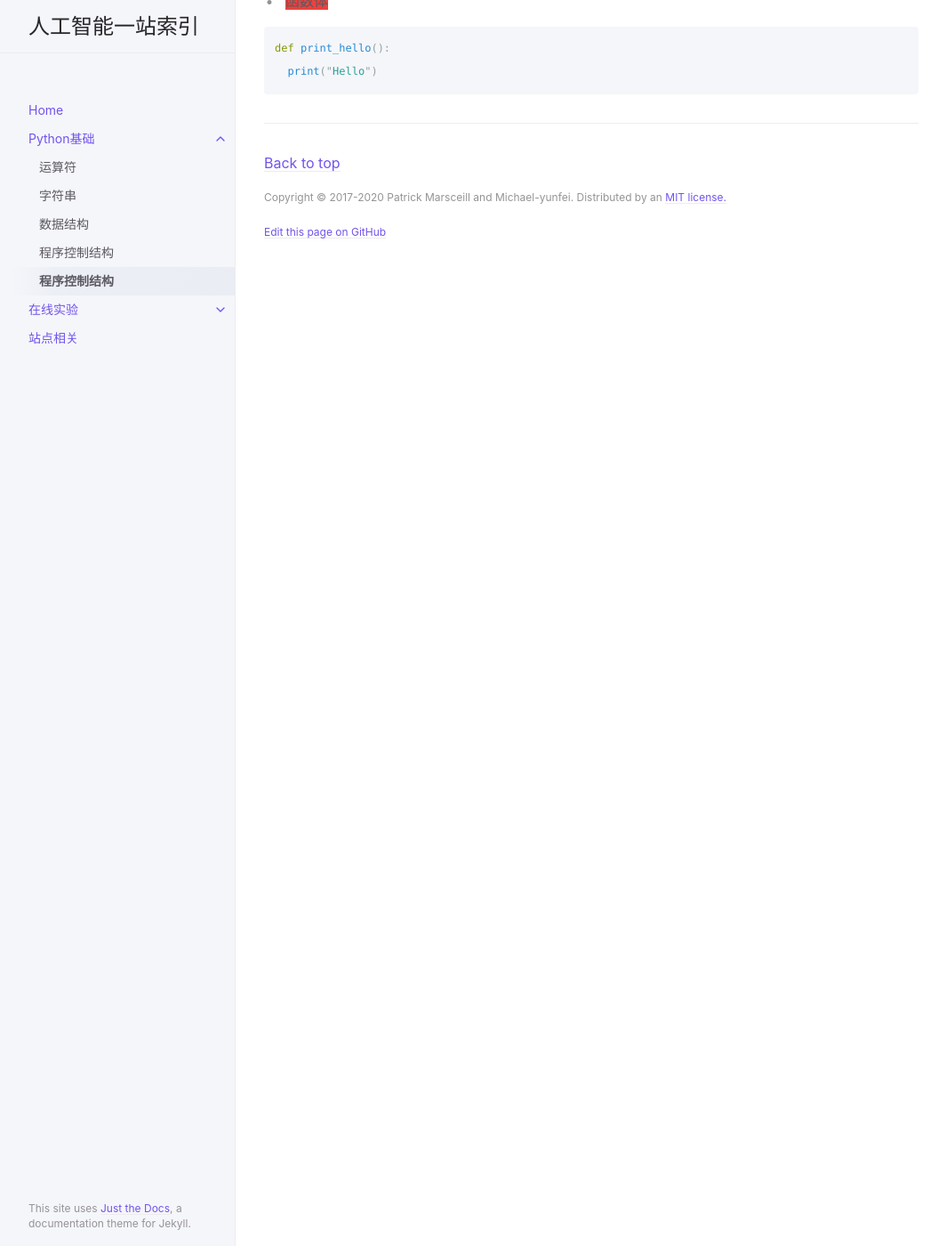
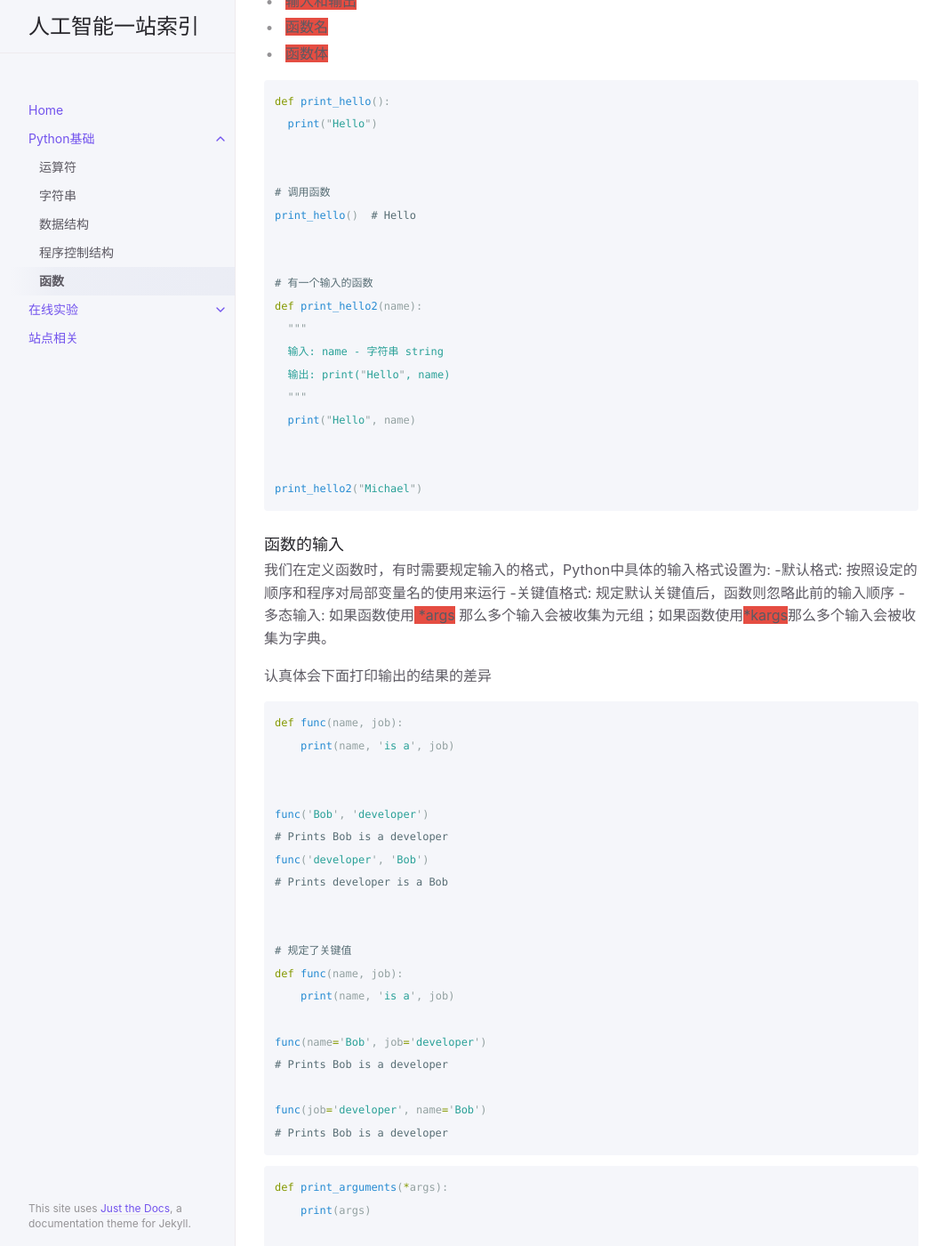
Before and after one commit to Michael-yunfei/avwebv2, a Jekyll site: the page built from docs/IntroPython/function.md, in a window 1280 px wide and 1400 px high, scrolled down 446 px. Shown: the whole window at 89% size, without its empty margins (107-1171 px from the left). Built offline with Jekyll 4.4.1, drawn with Linux system fonts in a browser that asks for light colours; some of the changed text lies outside the part shown.

Commit message:
update function page

````diff
--- a/docs/IntroPython/function.md
+++ b/docs/IntroPython/function.md
@@ -1,6 +1,6 @@
 ---
 layout: default
-title: 程序控制结构
+title: 函数
 parent: Python基础
 nav_order: 5
 ---
@@ -20,12 +20,119 @@ nav_order: 5
 ### 简单的函数编写
 
 函数的创建是为了可以重复性得调用模式化的程序体，从而更高效地解决不同问题。函数创建的三要素为:
-
-- <span style="background-color: RGB(236, 66, 61)"> 输入和输出</span>
-- <span style="background-color: RGB(236, 66, 61)"> 函数名</span>
-- <span style="background-color: RGB(236, 66, 61)"> 函数体</span>
+- <span style="background-color: RGB(229, 77, 66)"> 输入和输出</span>
+- <span style="background-color: RGB(229, 77, 66)"> 函数名</span>
+- <span style="background-color: RGB(229, 77, 66)"> 函数体</span>
 
 ```python
 def print_hello():
   print("Hello")
+
+
+# 调用函数
+print_hello()  # Hello
+
+
+# 有一个输入的函数
+def print_hello2(name):
+  """
+  输入: name - 字符串 string
+  输出: print("Hello", name)
+  """
+  print("Hello", name)
+
+
+print_hello2("Michael")
 ```
+
+### 函数的输入
+
+我们在定义函数时，有时需要规定输入的格式，Python中具体的输入格式设置为:
+-默认格式: 按照设定的顺序和程序对局部变量名的使用来运行
+-关键值格式: 规定默认关键值后，函数则忽略此前的输入顺序
+-多态输入: 如果函数使用<span style="background-color: rgb(229, 77, 66)"> \*args</span> 那么多个输入会被收集为元组；如果函数使用<span style="background-color: rgb(229, 77, 66)">\*kargs</span>那么多个输入会被收集为字典。
+
+认真体会下面打印输出的结果的差异
+
+```python
+def func(name, job):
+    print(name, 'is a', job)
+
+
+func('Bob', 'developer')
+# Prints Bob is a developer
+func('developer', 'Bob')
+# Prints developer is a Bob
+
+
+# 规定了关键值
+def func(name, job):
+    print(name, 'is a', job)
+
+func(name='Bob', job='developer')
+# Prints Bob is a developer
+
+func(job='developer', name='Bob')
+# Prints Bob is a developer
+```
+
+```python
+def print_arguments(*args):
+    print(args)
+
+print_arguments(1, 54, 60, 8, 98, 12)
+# Prints (1, 54, 60, 8, 98, 12)
+
+
+def print_arguments(**kwargs):
+    print(kwargs)
+
+print_arguments(name='Bob', age=25, job='dev')
+# Prints {'name': 'Bob', 'age': 25, 'job': 'dev'}
+```
+
+### 函数的输出
+
+函数的输出可以是一个，也可以是多个。
+
+```python
+def resid(a, b):
+  """
+  取余数的函数:
+    输入 - a, b
+    输出 - a % b
+  """
+  c = a % b   # 取余数
+  return c
+
+
+print(resid(7, 3))
+```
+
+
+
+
+
+
+
+
+
+
+
+
+
+
+
+
+
+
+
+
+
+
+
+
+
+
+
+<!--  -->
````
